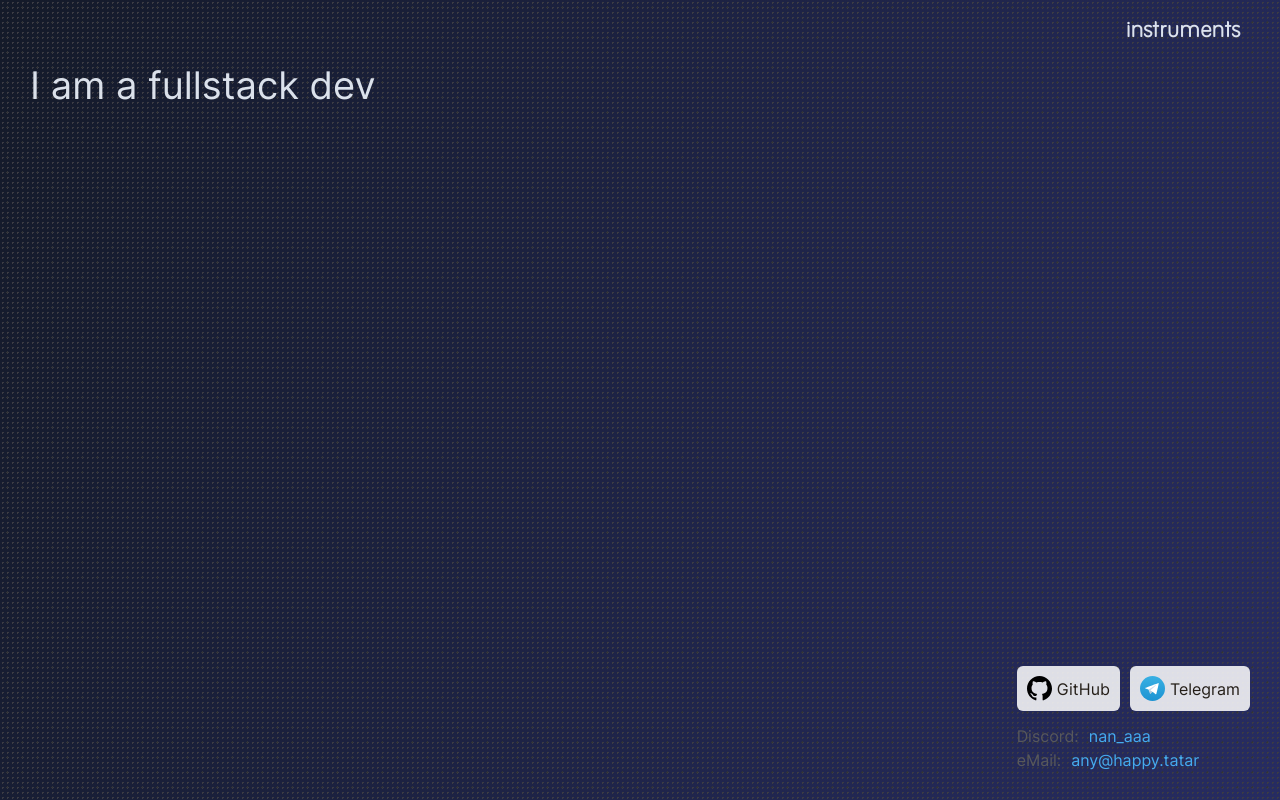
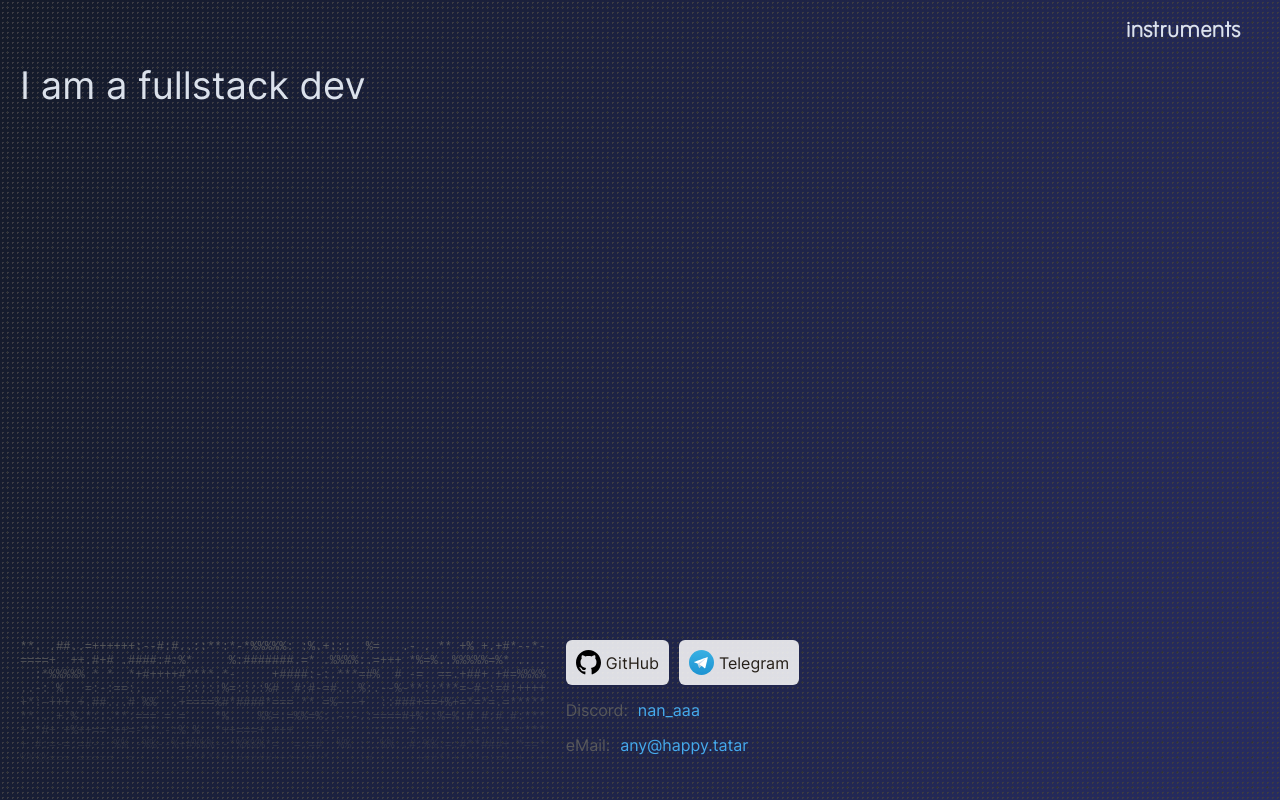
Before and after one commit to happy-mama/happy.tatar.v2, a React (Vite) app: page / in a window 1280 px wide. Built offline with nearby package versions, Linux system fonts and the light colour scheme.

Commit message:
update root

```diff
--- /dev/null
+++ b/src/components/wave/index.tsx
@@ -0,0 +1,103 @@
+import { useEffect, useRef } from "react";
+import utils from "@/styles/utils";
+
+const Wave = () => {
+  const ref = useRef<HTMLPreElement>(null);
+
+  useEffect(() => {
+    if (!ref) return;
+
+    const canvas = document.createElement("canvas");
+    canvas.width = window.screen.width / 6 - 60;
+    canvas.height = 10;
+
+    const charMap = " .:-=+*#%@";
+    const ctx = canvas.getContext("2d");
+    let textData: string[] = [];
+
+    const imageData = ctx!.createImageData(canvas.width, canvas.height);
+    for (let y = 0; y < canvas.height; y++) {
+      for (let x = 0; x < canvas.width; x++) {
+        const index = (y * canvas.width + x) * 4;
+        const brightness = Math.floor(255 * Math.random());
+        imageData.data[index] = brightness;
+        imageData.data[index + 1] = brightness;
+        imageData.data[index + 2] = brightness;
+        imageData.data[index + 3] = 255;
+      }
+    }
+    ctx!.putImageData(imageData, 0, 0);
+
+    textData = [];
+    const imgData = ctx!.getImageData(0, 0, canvas.width, canvas.height);
+    for (let y = 0; y < canvas.height; y++) {
+      let row = "";
+      for (let x = 0; x < canvas.width; x++) {
+        const index = (y * canvas.width + x) * 4;
+        const brightness = imgData.data[index];
+        const charIndex = Math.floor((brightness / 255) * (charMap.length - 1));
+        row += charMap[charIndex];
+      }
+      textData.push(row);
+    }
+
+    function animate(time: number) {
+      if (ref.current) {
+        ref.current.innerHTML = "";
+        const centerX = canvas.width / 2;
+        const centerY = canvas.height / 2;
+        const radiusFactor = 5;
+        const distortionFactor = Math.sin(time * 0.002) * 2;
+
+        for (let y = 0; y < textData.length; y++) {
+          const row = textData[y].split("");
+          for (let x = 0; x < row.length; x++) {
+            const dx = x - centerX;
+            const dy = y - centerY;
+            const distance = Math.sqrt(dx * dx + dy * dy);
+            const angle =
+              Math.atan2(dy, dx) + time * 0.002 + distance / radiusFactor;
+            const offset = Math.floor(
+              Math.sin(angle) * 3 +
+                Math.cos(time * 0.005 + distance) * distortionFactor
+            );
+            const newIndex = (x + offset + row.length) % row.length;
+            row[x] = textData[y][newIndex];
+          }
+          ref.current.innerHTML += row.join("") + "\n";
+        }
+
+        // ref.current.innerHTML = "";
+        // const centerX = canvas.width / 2;
+        // const centerY = canvas.height / 2;
+        // const radiusFactor = 5;
+
+        // for (let y = 0; y < textData.length; y++) {
+        //   const row = textData[y].split("");
+        //   for (let x = 0; x < row.length; x++) {
+        //     const dx = x - centerX;
+        //     const dy = y - centerY;
+        //     const distance = Math.sqrt(dx * dx + dy * dy);
+        //     const angle =
+        //       Math.atan2(dy, dx) + time * 0.002 + distance / radiusFactor;
+        //     const offset = Math.floor(Math.sin(angle) * 3);
+        //     const newIndex = (x + offset + row.length) % row.length;
+        //     row[x] = textData[y][newIndex];
+        //   }
+        //   ref.current.innerHTML += row.join("") + "\n";
+        // }
+        requestAnimationFrame(animate);
+      }
+    }
+
+    requestAnimationFrame(animate);
+
+    return () => {
+      canvas.remove();
+    };
+  }, [ref]);
+
+  return <utils.wave ref={ref} />;
+};
+
+export default Wave;
--- a/src/pages/root.tsx
+++ b/src/pages/root.tsx
@@ -5,6 +5,7 @@ import utils from "@/styles/utils";
 import githubSVG from "@/assets/svg/github.svg";
 import telegramSVG from "@/assets/svg/telegram.svg";
 import useNotificationStore from "@/store/notification";
+import Wave from "@/components/wave";
 
 const Home = () => {
   const { addMessage } = useNotificationStore(({ addMessage }) => ({
@@ -23,11 +24,15 @@ const Home = () => {
 
   return (
     <root.container>
+      <root.header>
         <utils.text $color="default" $size="large">
           I am a fullstack dev
         </utils.text>
+      </root.header>
 
-      <root.info>
+      <root.footer>
+        <Wave />
+        <root.box>
           <utils.inlineElements>
             <EmbedLink
               url="https://github.com/happy-mama"
@@ -58,8 +63,10 @@ const Home = () => {
             </utils.cursorPointer>
           </utils.bgHoverHighLighter>
 
-        <utils.spacer $height="4px" />
-        <utils.bgHoverHighLighter onClick={() => handleCopy("any@happy.tatar")}>
+          <utils.spacer $height="15px" />
+          <utils.bgHoverHighLighter
+            onClick={() => handleCopy("any@happy.tatar")}
+          >
             <utils.cursorPointer>
               <utils.inlineElements>
                 <utils.text $size="small" $color="dark">
@@ -71,7 +78,8 @@ const Home = () => {
               </utils.inlineElements>
             </utils.cursorPointer>
           </utils.bgHoverHighLighter>
-      </root.info>
+        </root.box>
+      </root.footer>
     </root.container>
   );
 };
--- a/src/styles/root.ts
+++ b/src/styles/root.ts
@@ -5,8 +5,26 @@ const root = {
     display: flex;
     flex: 1;
     flex-direction: column;
+  `,
 
-    padding-left: 30px;
+  header: styled.div`
+    padding-left: 20px;
+  `,
+
+  box: styled.div`
+    display: flex;
+    flex-direction: column;
+  `,
+
+  footer: styled.div`
+    display: flex;
+
+    gap: 20px;
+
+    max-width: 100vw;
+    margin-top: auto;
+
+    padding: 0px 20px 20px 20px;
   `,
 
   info: styled.div`
--- a/src/styles/utils.ts
+++ b/src/styles/utils.ts
@@ -12,6 +12,7 @@ interface Text {
   $color?: keyof Globals["color"]["text"];
   $ruby?: boolean;
   $width?: "fit-content" | "min-content";
+  $code?: boolean;
 }
 
 interface Img {
@@ -48,6 +49,7 @@ const utils = {
 
     @media (max-width: 700px) {
       flex-flow: column;
+      gap: 5px;
     }
   `,
   embedText: styled.div`
@@ -66,7 +68,8 @@ const utils = {
 
     width: ${props => props.$width};
 
-    font-family: ${globals.fonts.Inter.default};
+    font-family: ${props =>
+      props.$code ? "monospace" : globals.fonts.Inter.default};
     font-size: ${props =>
       globals.size.text[props.$size ? props.$size : "normal"]};
 
@@ -98,6 +101,16 @@ const utils = {
       transform: translate(${props => props.$translate || "-3px, -1px"});
     }
   `,
+  wave: styled.pre`
+    margin: 0px;
+
+    font-family: monospace;
+    font-size: 12px;
+    color: ${globals.color.text.dark};
+
+    mask-image: linear-gradient(to bottom, white, transparent);
+    overflow: hidden;
+  `,
 };
 
 export default utils;
```
Lines whose indentation alone changed are shown as unchanged.
